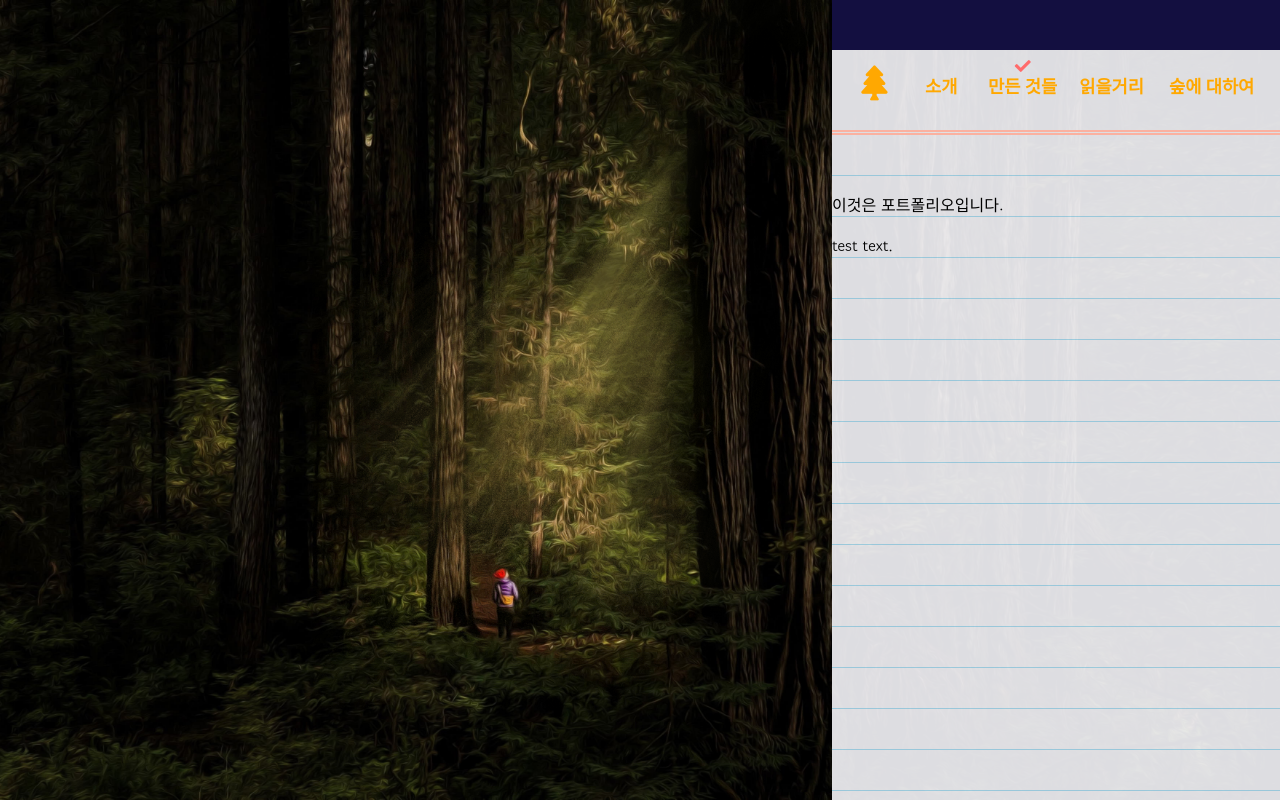
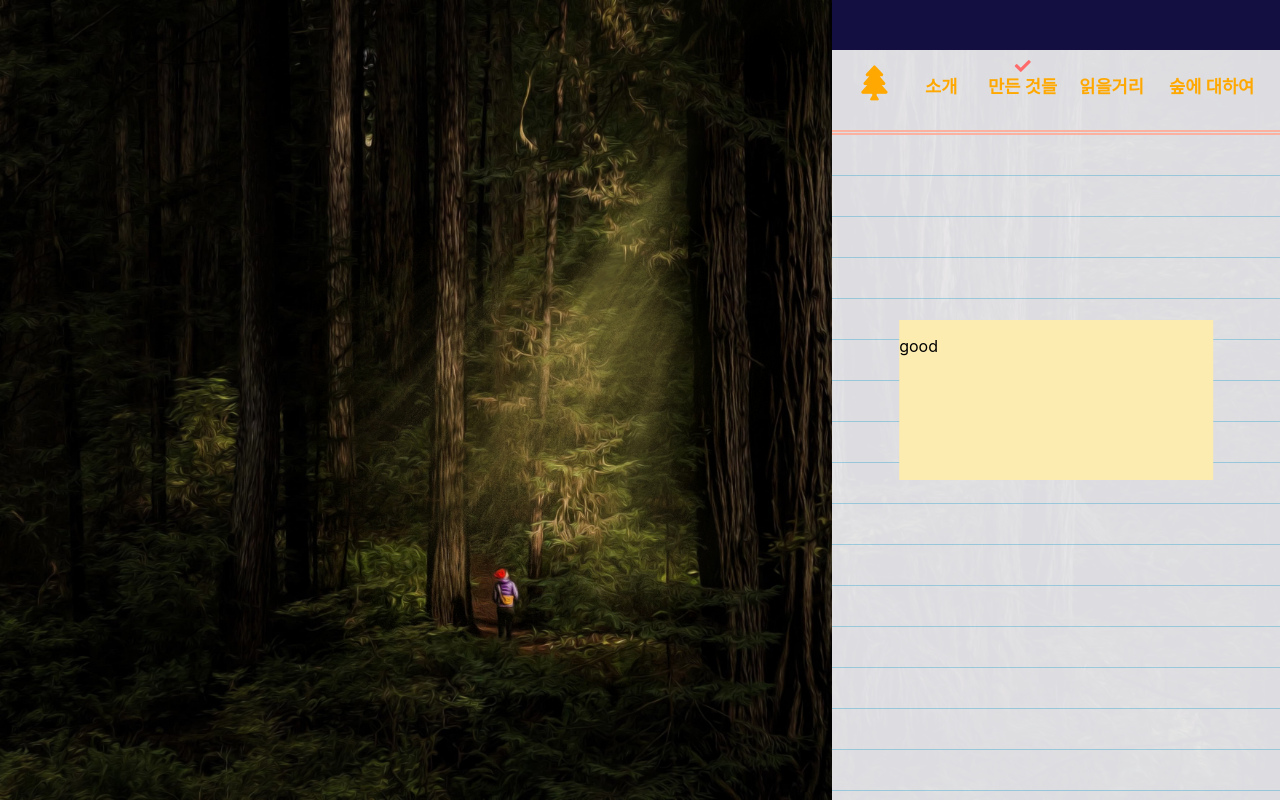
Before and after one commit to babyazalea/forest2021, a React (Create React App) app: page / in a window 1280 px wide. Both pictures are taken after a click on the item "만든 것들". Built offline with nearby package versions, Linux system fonts and the light colour scheme; a web font is replaced by a local one.

Commit message:
added card-component & card-animation in legal-pad

```diff
--- a/src/components/Layout/Layout.css
+++ b/src/components/Layout/Layout.css
@@ -7,6 +7,7 @@ main {
 }
 
 main .views {
+  position: relative;
   width: 35%;
   height: 100%;
   overflow: hidden;
--- a/src/components/Portfolios/Portfolios.js
+++ b/src/components/Portfolios/Portfolios.js
@@ -2,15 +2,20 @@ import React from "react";
 
 import Backdrop from "../UI/Backdrop/Backdrop";
 import LegalPad from "../UI/LegalPad/LegalPad";
+import Card from "../UI/Card/Card";
 
 const Portfolios = (props) => {
-  const text = "이것은 포트폴리오입니다.<br/> test text.";
+  // const text = "이것은 포트폴리오입니다.<br/> test text.";
 
   return (
     <React.Fragment>
       <Backdrop onClose={props.viewCloseHandler} />
       <div className="views portfolios">
-        <LegalPad text={text} />
+        <LegalPad>
+          <Card onLegalPad={true}>
+            <p>good</p>
+          </Card>
+        </LegalPad>
       </div>
     </React.Fragment>
   );
--- /dev/null
+++ b/src/components/UI/Card/Card.css
@@ -0,0 +1,12 @@
+.card {
+  width: 70%;
+  height: 20%;
+  background-color: #fdecaf;
+}
+
+.on-legal-pad {
+  position: absolute;
+  top: 50%;
+  left: 50%;
+  transform: translate(-50%, -50%);
+}
--- /dev/null
+++ b/src/components/UI/Card/Card.js
@@ -0,0 +1,13 @@
+import React from "react";
+
+import "./Card.css";
+
+const Card = (props) => {
+  return (
+    <div className={props.onLegalPad ? "card on-legal-pad" : "card"}>
+      {props.children}
+    </div>
+  );
+};
+
+export default Card;
--- a/src/components/UI/LegalPad/LegalPad.js
+++ b/src/components/UI/LegalPad/LegalPad.js
@@ -1,28 +1,52 @@
 import React from "react";
-import { useSpring, config, animated } from "react-spring";
+import {
+  useSpring,
+  config,
+  animated,
+  useSpringRef,
+  useTransition,
+  useChain,
+} from "react-spring";
 
 import "./LegalPad.css";
 
 const LegalPad = (props) => {
   // min length for list: 20
   let transformedArray;
+  let emptyLines = [];
+
   if (props.text) {
     transformedArray = props.text.split("<br/>");
   }
 
-  let emptyLines = [];
-  if (transformedArray.length < 20) {
+  if (transformedArray && transformedArray.length < 20) {
     const count = 20 - transformedArray.length;
     for (let i = 1; i < count; i++) {
       emptyLines.push("");
     }
+  } else {
+    for (let i = 1; i < 20; i++) {
+      emptyLines.push("");
+    }
   }
 
+  const legalPadSpringApi = useSpringRef();
   const animation = useSpring({
+    ref: legalPadSpringApi,
     to: { height: "100%" },
     from: { height: "0%" },
     config: config.default,
   });
+
+  const cardTransApi = useSpringRef();
+  const transitions = useTransition(true, {
+    ref: cardTransApi,
+    from: { opacity: 0 },
+    enter: { opacity: 1 },
+    leave: { opacity: 0 },
+  });
+
+  useChain([legalPadSpringApi, cardTransApi], [0, 0.15]);
 
   return (
     <animated.div style={animation}>
@@ -30,15 +54,20 @@ const LegalPad = (props) => {
         <ul>
           <li></li>
           <li></li>
-          {transformedArray.map((line, index) => (
-            <li key={"text" + index}>
-              <span>{line}</span>
-            </li>
-          ))}
+          {transformedArray
+            ? transformedArray.map((line, index) => (
+                <li key={"text" + index}>
+                  <span>{line}</span>
+                </li>
+              ))
+            : null}
           {emptyLines.map((emptyLine, index) => (
             <li key={"empty" + index}></li>
           ))}
         </ul>
+        {transitions((styles) => (
+          <animated.div style={styles}>{props.children}</animated.div>
+        ))}
       </div>
     </animated.div>
   );
```
